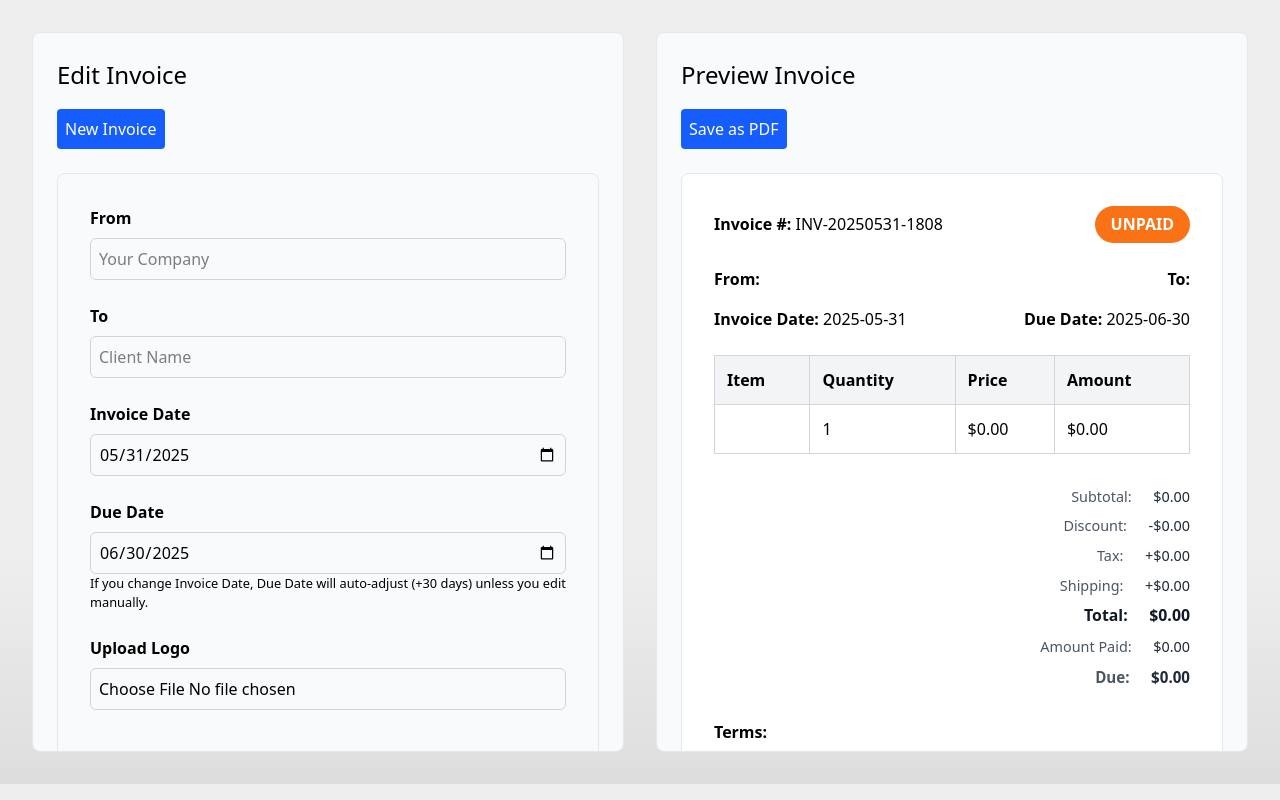
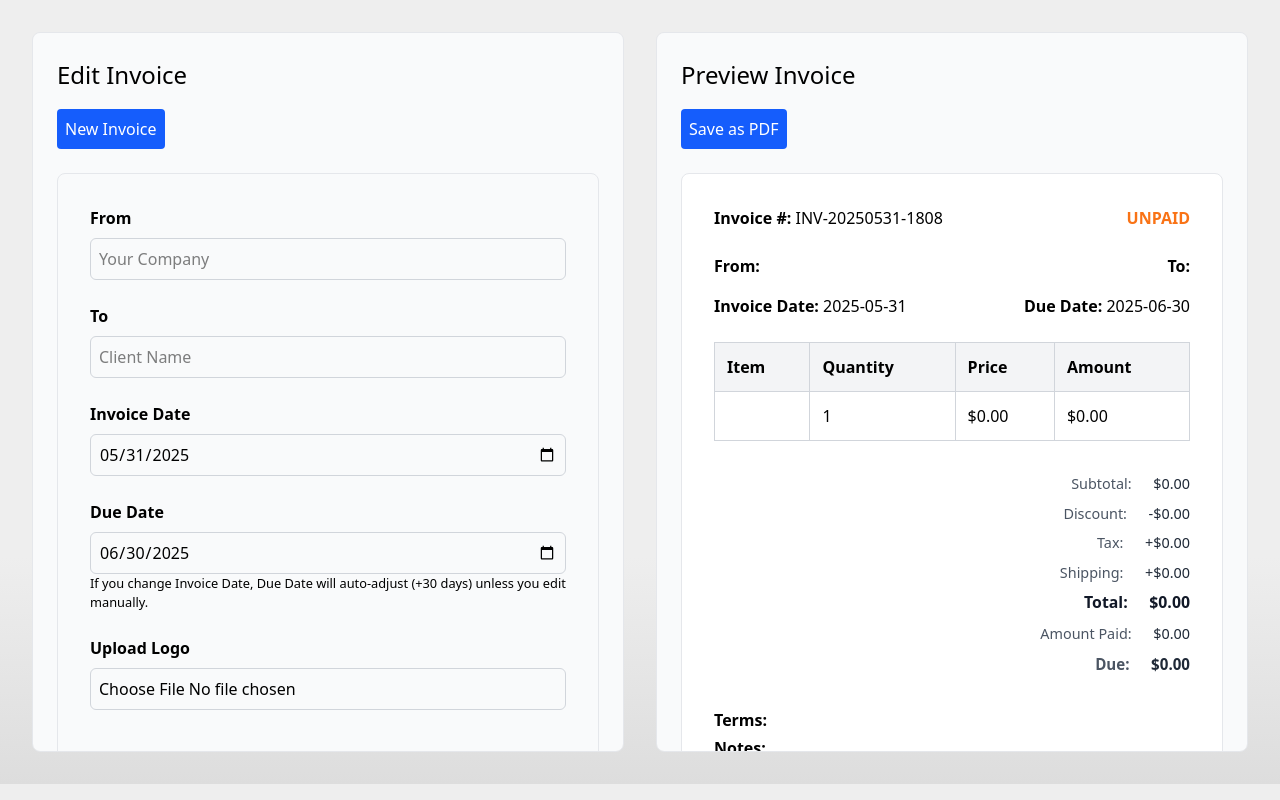
Before and after one commit to azs06/invoice-generator, a SvelteKit app: page / in a window 1280 px wide. Built offline with nearby package versions, Linux system fonts and the light colour scheme.

Commit message:
updated status

```diff
--- a/src/components/InvoicePreviewComponent.svelte
+++ b/src/components/InvoicePreviewComponent.svelte
@@ -37,7 +37,7 @@
 			{/if}
 			{#if invoice.paid !== undefined}
 				<div class="paid-badge {invoice.paid ? 'paid' : 'unpaid'}">
-					{invoice.paid ? 'PAID' : 'UNPAID'}
+					<span>{invoice.paid ? 'PAID' : 'UNPAID'}</span>
 				</div>
 			{/if}
 		</div>
@@ -217,17 +217,13 @@
 	}
 	.paid-badge {
 		display: inline-block;
-		padding: 0.4rem 1rem;
-		border-radius: 9999px;
 		font-weight: bold;
 		font-size: 1rem;
 	}
 	.paid {
-		background-color: #10b981; /* green for paid */
-		color: white;
+		color: #10b981; /* green for paid */
 	}
 	.unpaid {
-		background-color: #f97316; /* orange for unpaid */
-		color: white;
+		color: #f97316; /* orange for unpaid */
 	}
 </style>
```
